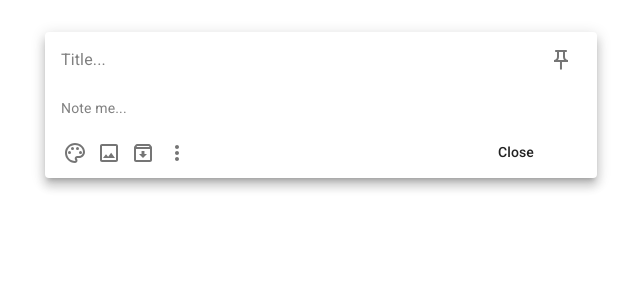
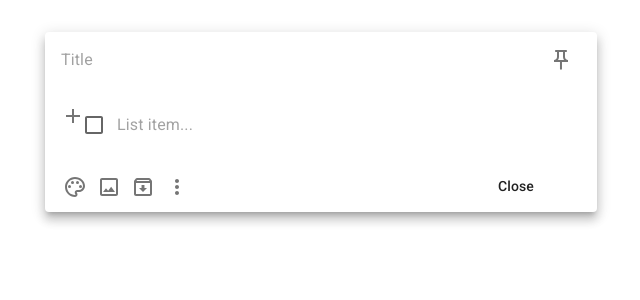
Before and after one commit to hongleang/keep-note-clone, a React (Create React App) app: page / in a window 1280 px wide. Both pictures are taken after a click on the button 773 px from the left and 60 px from the top of the page. Shown: the top 300 px of the page, without its empty margins (319-959 px from the left). Built offline with nearby package versions, Linux system fonts and the light colour scheme.

Commit message:
Add checkbox

```diff
--- a/src/components/Note.jsx
+++ b/src/components/Note.jsx
@@ -1,6 +1,7 @@
 import React, { useEffect, useRef, useState } from "react";
 
 import {
+    Add,
     ArchiveOutlined,
     CheckBoxOutlined,
     ImageOutlined,
@@ -11,27 +12,45 @@ import {
 } from '@mui/icons-material';
 
 import { Grid } from "@mui/material";
-import { ButtonBase, IconButton, Typography } from "@mui/material";
+import { ButtonBase, Checkbox, IconButton, InputBase, Typography } from "@mui/material";
+import { List, ListItem, ListItemIcon, ListItemText } from "@mui/material";
 import { Paper } from "@mui/material";
 
 const ContentLayout = ({ children }) => <Grid container alignItems="center" sx={{ padding: "8px 16px" }}>
     {children}
 </Grid>
 
-const InActiveContent = () => <ContentLayout>
+const InActiveContent = ({ activateAll }) => <ContentLayout>
     <Grid item xs={8}>
         <Typography variant="subtitle1" component="span" sx={{ color: 'gray' }}>
             Take Note...
         </Typography>
     </Grid>
     <Grid container xs={4} justifyContent="center">
-        <IconButton><CheckBoxOutlined /></IconButton>
+        <IconButton onClick={activateAll}><CheckBoxOutlined /></IconButton>
         <IconButton><ModeEditOutlineOutlined /></IconButton>
         <IconButton><ImageOutlined /></IconButton>
     </Grid>
 </ContentLayout>
 
-const ActiveContent = ({ setActive }) => {
+const CheckBoxInput = () => <List>
+    <ListItem disablePadding>
+        <ListItemIcon>
+            <Add />
+            <Checkbox
+                edge="start"
+                // checked
+                tabIndex={-1}
+                disableRipple
+                // inputProps={{ 'aria-labelledby': labelId }}
+            />
+        </ListItemIcon>
+        <InputBase autoFocus placeholder="List item..." />
+    </ListItem>
+
+</List>
+
+const ActiveContent = ({ deactivateAll, showCheckboxes }) => {
     const iconProps = {
         color: 'default',
         size: 'small'
@@ -41,7 +60,7 @@ const ActiveContent = ({ setActive }) => {
         <ContentLayout>
             <Grid item xs={10}>
                 <Typography variant="subtitle1" component="span" sx={{ color: 'gray' }}>
-                    Title...
+                    <InputBase placeholder="Title" />
                 </Typography>
             </Grid>
             <Grid container xs={2} justifyContent="end">
@@ -49,7 +68,7 @@ const ActiveContent = ({ setActive }) => {
             </Grid>
             <Grid item xs={8} sx={{ margin: "16px 0" }}>
                 <Typography variant="body2" component="span" sx={{ color: 'gray' }}>
-                    Note me...
+                    {!showCheckboxes ? <InputBase multiline placeholder="Take a note..." autoFocus /> : <CheckBoxInput />}
                 </Typography>
             </Grid>
 
@@ -64,7 +83,7 @@ const ActiveContent = ({ setActive }) => {
                 <Grid container justifyContent="end">
                     <ButtonBase sx={{ width: 200, height: 30 }} onClick={(e) => {
                         e.stopPropagation();
-                        setActive(false)
+                        deactivateAll()
                     }}>
                         <Typography variant="subtitle2">
                             Close
@@ -79,12 +98,23 @@ const ActiveContent = ({ setActive }) => {
 
 const Note = () => {
     const [active, setActive] = useState(false);
+    const [showCheckboxes, setShowCheckboxes] = useState(false);
+
     const noteRef = useRef();
-    console.log('active', active)
+
+    const activateAll = () => {
+        setActive(true);
+        setShowCheckboxes(true)
+    };
+    const deactivateAll = () => {
+        setActive(false);
+        setShowCheckboxes(false)
+    };
+
     useEffect(() => {
         const detectOutsideClick = (event) => {
             if (noteRef.current && !noteRef.current.contains(event.target)) {
-                setActive(!active)
+                deactivateAll()
             }
         }
 
@@ -98,7 +128,7 @@ const Note = () => {
     return (
         <>
             <Paper ref={noteRef} elevation={8} onClick={() => setActive(true)}>
-                {active ? <ActiveContent setActive={setActive} /> : <InActiveContent />}
+                {active ? <ActiveContent deactivateAll={deactivateAll} showCheckboxes={showCheckboxes} /> : <InActiveContent activateAll={activateAll} />}
             </Paper>
         </>
     );
```
